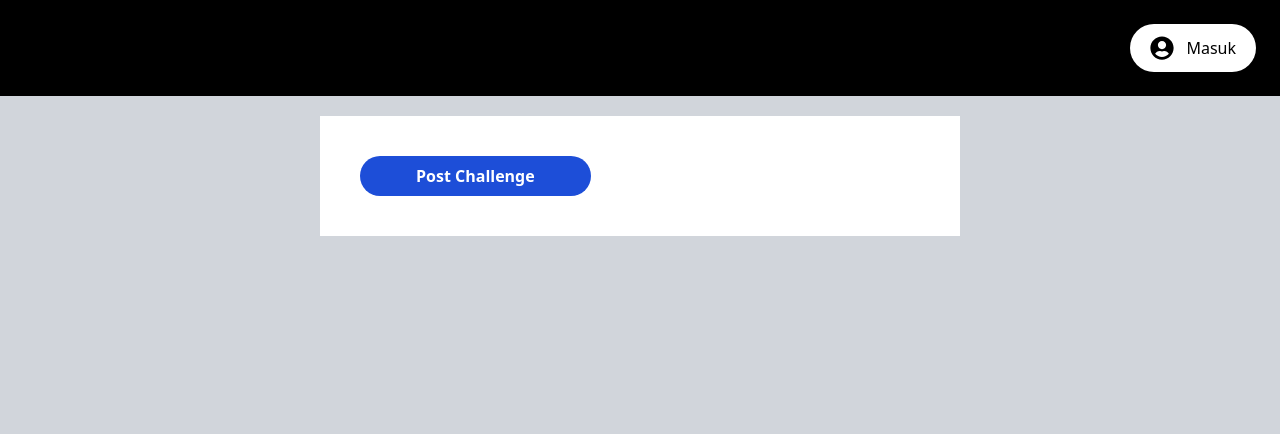
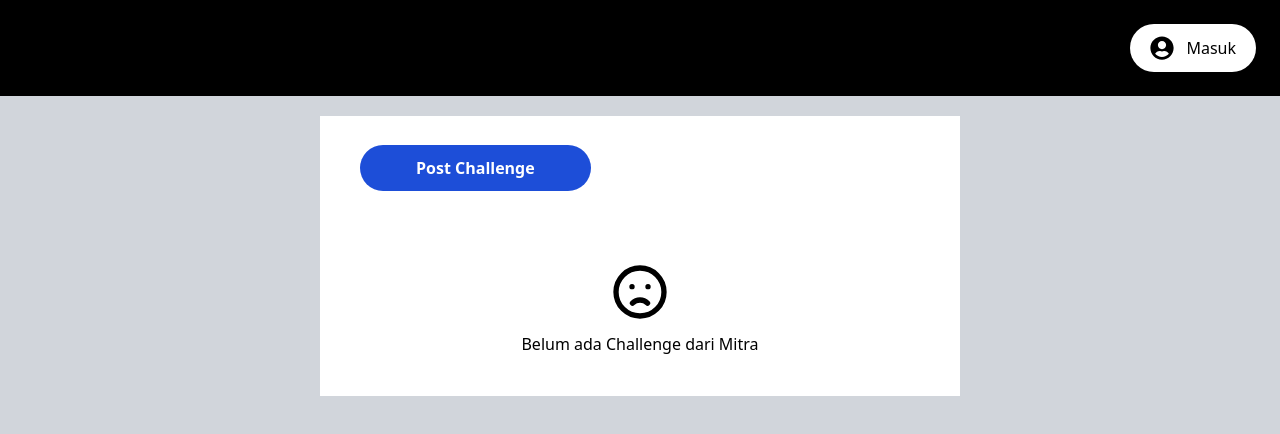
Before and after one commit to rg-km/final-project-engineering-3, a React (Create React App) app in the folder frontend/: page /my-challenges in a window 1280 px wide. Shown: the top 434 px of the page. Built offline with nearby package versions, Linux system fonts and the light colour scheme.

Commit message:
feat : add list challenges page for mitra

```diff
--- /dev/null
+++ b/frontend/src/components/shared/ChallengeCard.jsx
@@ -0,0 +1,26 @@
+import { MdOutlineArrowForwardIos } from 'react-icons/md'
+import { AiOutlineUser } from 'react-icons/ai'
+import { Link } from 'react-router-dom'
+
+function ChallengeCard() {
+  return (
+    <div className="border-2 bg-gray-100 rounded-md p-3 grid grid-cols-[1fr_2fr] md:grid-cols-[1fr_6fr_1fr] gap-3">
+      <div className="flex items-center justify-center">
+        <AiOutlineUser fontSize={56} />
+      </div>
+      <div>
+        <div className="text-lg md:text-2xl font-semibold">Nama research</div>
+        <div className="text-xs md:text-sm">Bidang research</div>
+        <div className="text-xs md:text-sm">Nama mitra</div>
+        <div className="text-xs md:text-sm">Periode</div>
+      </div>
+      <div className="hidden md:flex items-center justify-center">
+        <Link to="#">
+          <MdOutlineArrowForwardIos fontSize={48} />
+        </Link>
+      </div>
+    </div>
+  )
+}
+
+export default ChallengeCard
--- a/frontend/src/pages/MitraChallenges.jsx
+++ b/frontend/src/pages/MitraChallenges.jsx
@@ -1,16 +1,30 @@
+import { useState } from 'react'
 import { HiOutlineEmojiSad } from 'react-icons/hi'
+import { Link } from 'react-router-dom'
+import ChallengeCard from '../components/shared/ChallengeCard'
 
 function MitraChallenges() {
+  const [challenges, setChallenges] = useState([])
+
   return (
     <div className="container">
-      <button className="px-14 py-2 rounded-full bg-blue-700 text-white font-semibold">
+      <Link
+        to="/add-challenge"
+        className="px-14 py-3 rounded-full bg-blue-700 text-white font-semibold"
+      >
         Post Challenge
-      </button>
-      <div className="flex">
-        {/* <div className="mx-auto mt-24 flex flex-col items-center">
-          <HiOutlineEmojiSad fontSize={64} />
-          <p className="mt-2">Belum ada Challenge dari Mitra</p>
-        </div> */}
+      </Link>
+      <div className="flex flex-col space-y-3 mt-10">
+        {challenges.map((challenge) => (
+          <ChallengeCard />
+        ))}
+
+        {challenges.length === 0 && (
+          <div className="mx-auto mt-10 flex flex-col items-center">
+            <HiOutlineEmojiSad fontSize={64} />
+            <p className="mt-2">Belum ada Challenge dari Mitra</p>
+          </div>
+        )}
       </div>
     </div>
   )
```
